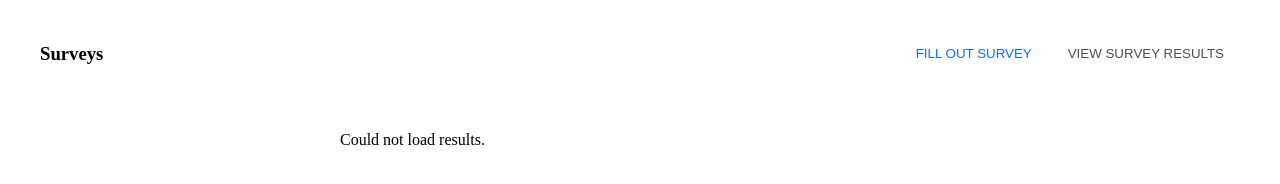
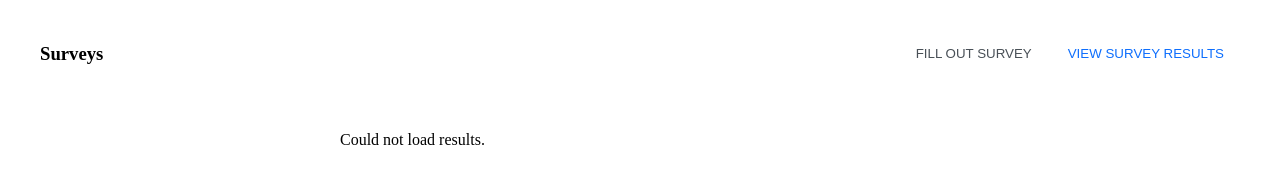
Before and after one commit to Oratile-KO/Lifestyle-Survey, a website: page results.html in a window 1280 px wide. Drawn offline with Linux system fonts and the light colour scheme; no server answers.

Commit message:
Nav-button active adjusted

```diff
--- a/results.html
+++ b/results.html
@@ -12,8 +12,8 @@
     <header class="app-header">
         <h3 class="app-title">Surveys</h3>
         <nav class="nav-buttons">
-            <button id="fillSurveybtn" class="nav-button active">FILL OUT SURVEY</button>
-            <button id="viewResultsBtn" class="nav-button">VIEW SURVEY RESULTS</button>
+            <button id="fillSurveybtn" class="nav-button">FILL OUT SURVEY</button>
+            <button id="viewResultsBtn" class="nav-button active">VIEW SURVEY RESULTS</button>
         </nav>
     </header>
     <script>
```
